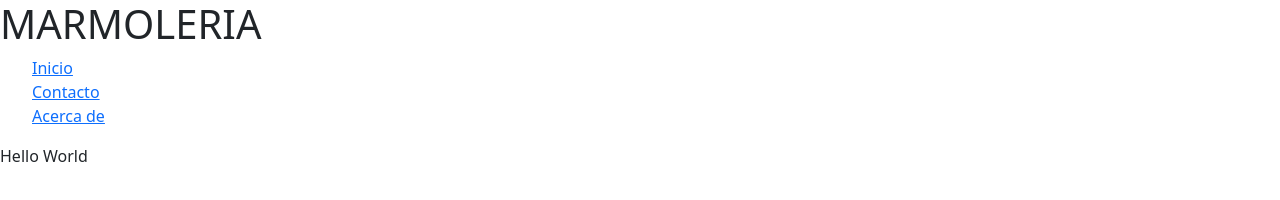
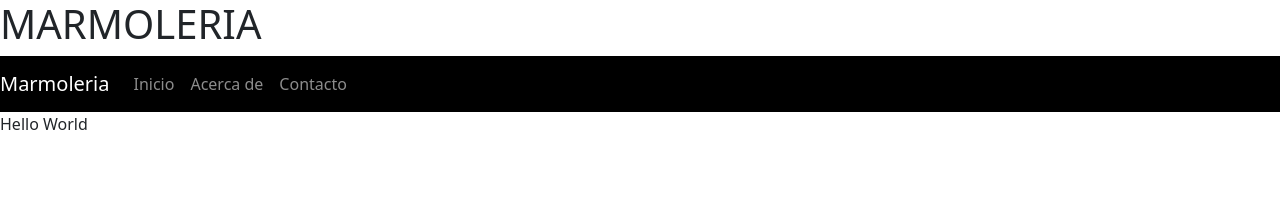
Before and after one commit to BraxelGN/Marmoleria, a plain HTML site: page Marmoleria/index.html in a window 1280 px wide. Drawn offline with nearby package versions, Linux system fonts and the light colour scheme.

Commit message:
Agrega Bootstrap 4 y Comentarios

```diff
--- a/Marmoleria/index.html
+++ b/Marmoleria/index.html
@@ -2,21 +2,36 @@
 <html>
     <head>
         <title>Marmoleria</title>
+        <!--Importa CSS-->
         <link rel="stylesheet" href="styles/style.css">
+        <!--Importa iconos-->
+        <link rel="stylesheet" href="https://use.fontawesome.com/releases/v5.7.0/css/all.css" integrity="sha384-lZN37f5QGtY3VHgisS14W3ExzMWZxybE1SJSEsQp9S+oqd12jhcu+A56Ebc1zFSJ" crossorigin="anonymous">
+        <!--Importa Bootstrap 4-->
         <link href="https://cdn.jsdelivr.net/npm/bootstrap@5.2.1/dist/css/bootstrap.min.css" rel="stylesheet" integrity="sha384-iYQeCzEYFbKjA/T2uDLTpkwGzCiq6soy8tYaI1GyVh/UjpbCx/TYkiZhlZB6+fzT" crossorigin="anonymous">
     </head>
 
     <body>
         <h1>MARMOLERIA</h1>
-        <nav>
-
+        <!--INICIO NAVBAR-->
+        <nav class="navbar navbar-expand-sm navbar-dark" style="background-color: #000000;">
+            <a class="navbar-brand" href="#" aling="right">Marmoleria</a>
+            <button class="navbar-toggler d-lg-none" type="button" data-toggle="collapse" data-target="#collapsibleNavId" aria-controls="collapsibleNavId"
+                aria-expanded="false" aria-label="Toggle navigation"></button>
+            <div class="collapse navbar-collapse" id="collapsibleNavId">
+                <ul class="navbar-nav mr-auto mt-2 mt-lg-0">
+                    <li class="nav-item active">
+                        <a class="nav-link" href="#">Inicio <span class="sr-only"></span></a>
+                    </li>
+                    <li class="nav-item">
+                        <a class="nav-link" href="#">Acerca de</a>
+                    </li>
+                    <li class="nav-item">
+                        <a class="nav-link" href="#">Contacto</a>
+                    </li>
+                </ul>
+            </div>
         </nav>
-        <ul margin="right">
-            <li><a href="default.asp">Inicio</a></li>
-            <li><a href="contact.asp">Contacto</a></li>
-            <li><a href="about.asp">Acerca de</a></li>
-        </ul>
-
+        <!--FIN NAVBAR-->
         <p>Hello World</p>
     </body>
 </html>
```
